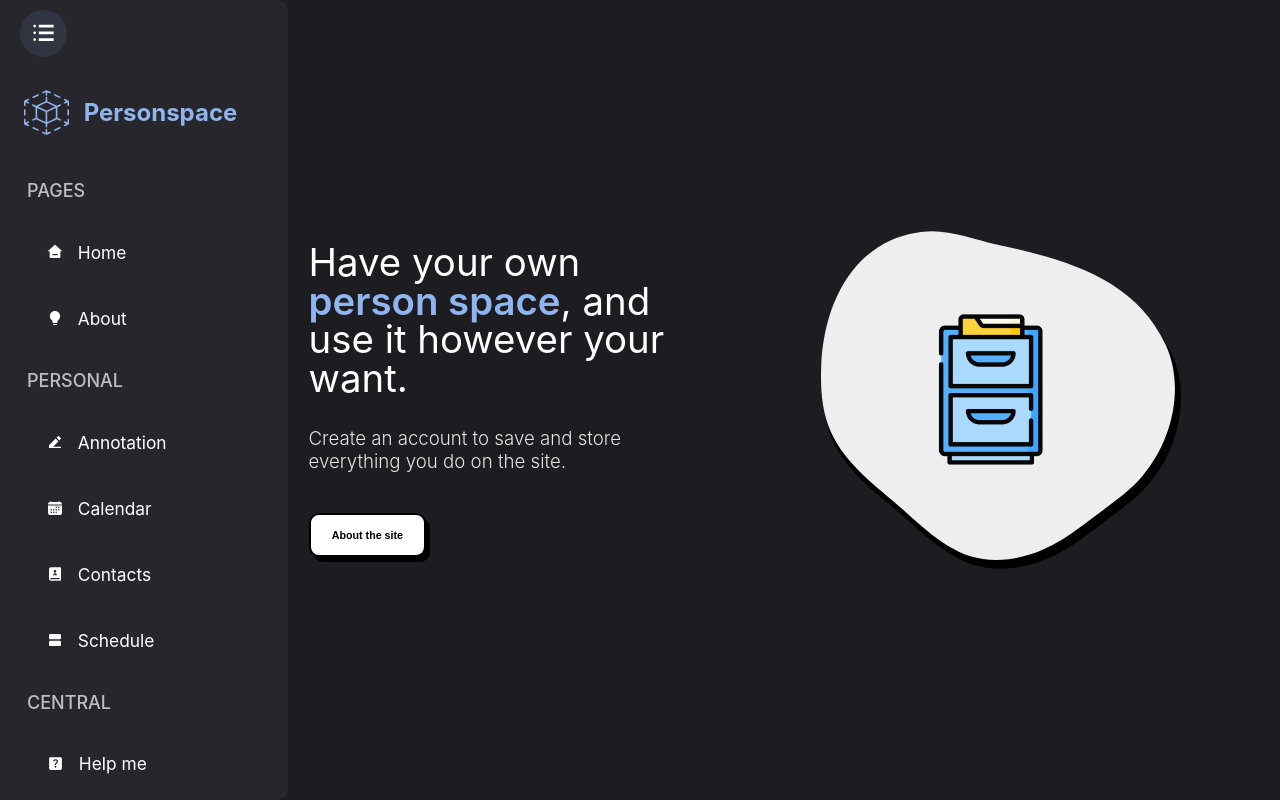
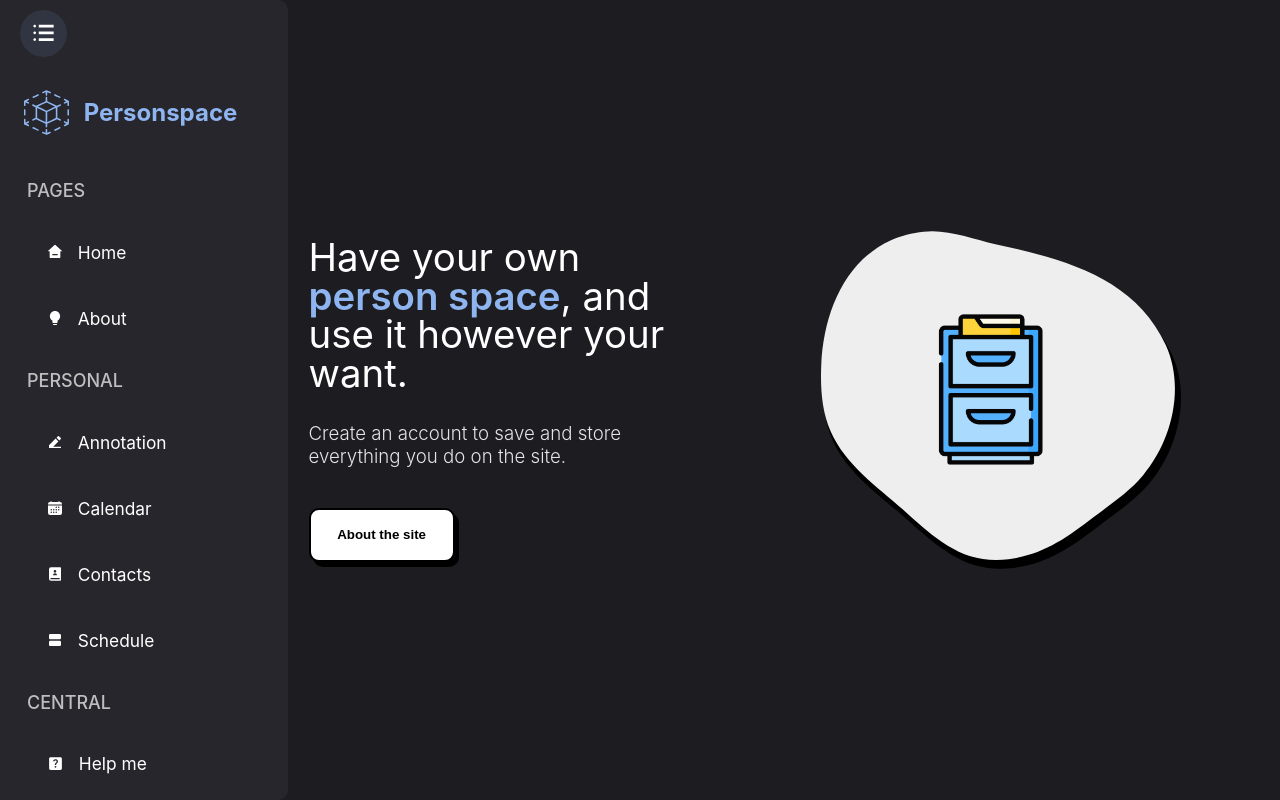
Before and after one commit to RichardPompeo/personspace, a Next.js app in the folder apps/web/: page / in a window 1280 px wide. Built offline with nearby package versions, Linux system fonts and the light colour scheme; a web font is replaced by a local one.

Commit message:
feat: small changes in the style home button

```diff
--- a/apps/web/styles/pages/HomeStyles.ts
+++ b/apps/web/styles/pages/HomeStyles.ts
@@ -75,7 +75,7 @@ export const Button = styled.button`
   background-color: ${({ theme }) => theme.COLORS.DEFAULT};
 
   @media (max-width: 1600px) {
-    font-size: clamp(8pt, 0.5vw, 10pt);
+    font-size: clamp(9pt, 2vw, 10pt);
   }
 
   @media (max-width: 1200px) {
```
